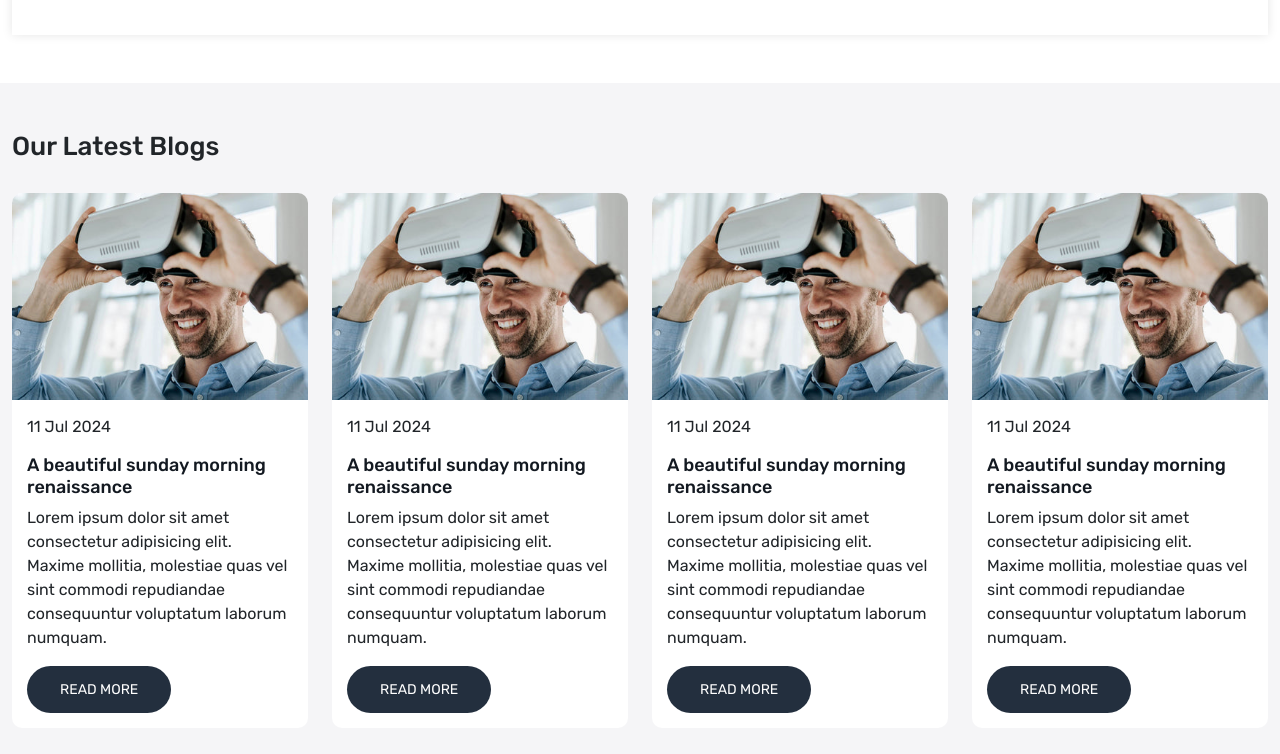
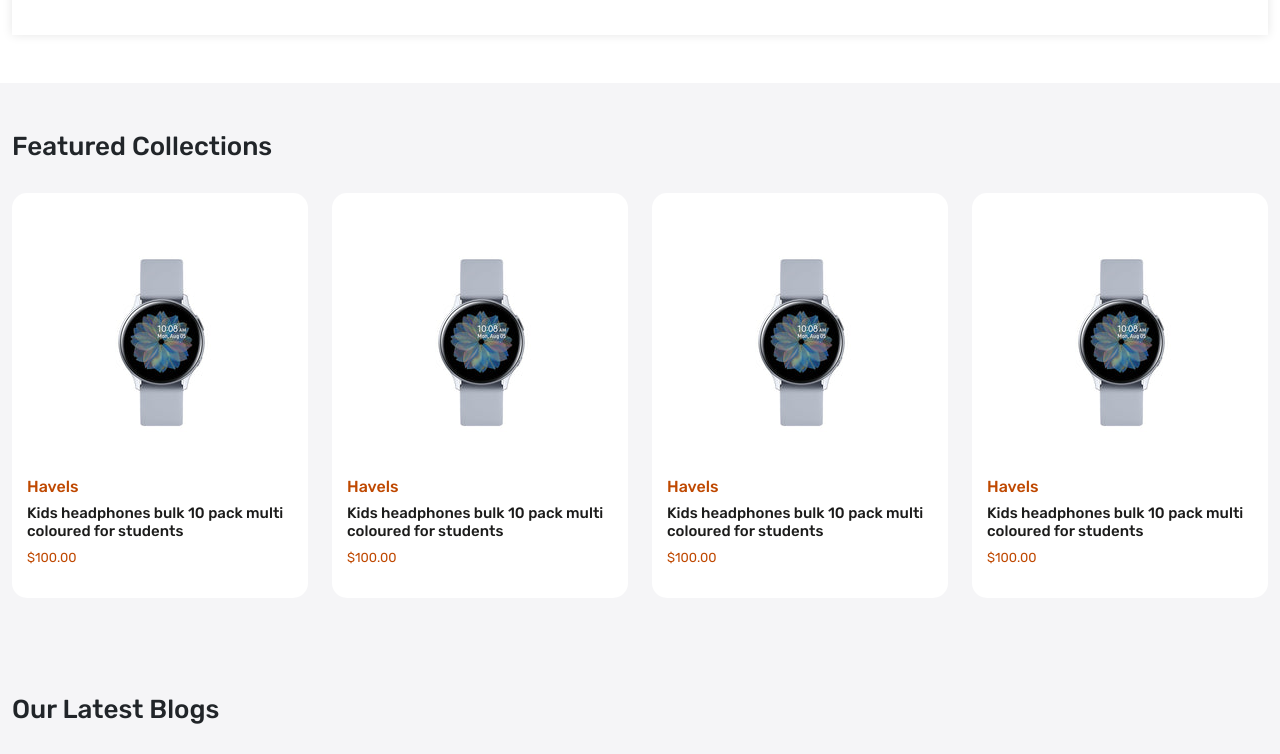
Before and after one commit to TejasAsawale/quick-cart, a React (Create React App) app in the folder frontend/: page / in a window 1280 px wide. Shown: the part 1460-2214 px from the top of the page. Built offline with nearby package versions, Linux system fonts and the light colour scheme.

Commit message:
Adding Productcards structure

```diff
--- a/frontend/src/App.css
+++ b/frontend/src/App.css
@@ -13,6 +13,7 @@
   --color-f5f5f7: #f5f5f7;
   --color-ededed: #ededed;
   --color-777777: #777777;
+  --color-1c1c1b: #1c1c1b;
 }
 
 .section-heading {
@@ -259,3 +260,23 @@
   color: var(--color-777777);
 }
 /* Blog ends */
+
+/* Product card starts here */
+.product-card {
+  padding: 15px;
+  background-color: white;
+  border-radius: 15px;
+}
+.product-card .product-details {
+  color: var(--color-bf4800);
+  font-size: 13px;
+}
+.product-card .product-details h5 {
+  font-size: 15px;
+  color: var(--color-1c1c1b);
+}
+.product-card.product-details p.price {
+  font-size: 16px;
+  color: var(--color-1c1c1b);
+}
+/* Product card ends here  */
--- /dev/null
+++ b/frontend/src/components/ProductCard.js
@@ -0,0 +1,24 @@
+import React from 'react';
+
+const ProductCard = () => {
+  return (
+    <div className='col-3'>
+        <div className='product-card'>
+            <div className='product-image'>
+                <img src='images/watch.jpg' alt='product img'/>
+            </div>
+            <div className='product-details'>
+                <h6 className='brand'>
+                    Havels
+                </h6>
+                <h5 className='product-title'>
+                    Kids headphones bulk 10 pack multi coloured for students
+                </h5>
+                <p className='price'>$100.00</p>
+            </div>
+        </div>
+    </div>
+  );
+};
+
+export default ProductCard;
--- a/frontend/src/pages/Home.js
+++ b/frontend/src/pages/Home.js
@@ -2,6 +2,7 @@
 import { Link } from "react-router-dom";
 import Marquee from "react-fast-marquee";
 import BlogCard from "../components/BlogCard";
+import ProductCard from "../components/ProductCard";
 
 const Home = () => {
   return (
@@ -239,6 +240,21 @@
           <div className="row">
             <div className="col-12">
               <h3 className="section-heading">
+                Featured Collections
+              </h3>
+            </div>
+            <ProductCard/>
+            <ProductCard/>
+            <ProductCard/>
+            <ProductCard/>
+          </div>
+        </div>
+      </section>
+      <section className="blog-wrapper py-5 home-wrapper-2">
+        <div className="container-xxl">
+          <div className="row">
+            <div className="col-12">
+              <h3 className="section-heading">
                 Our Latest Blogs
               </h3>
             </div>
```
